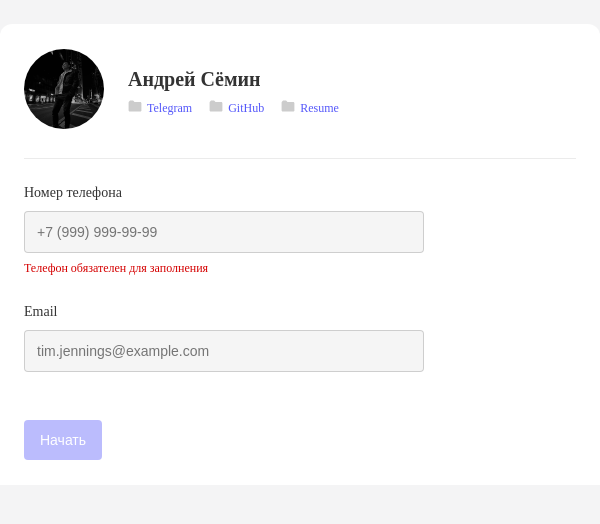
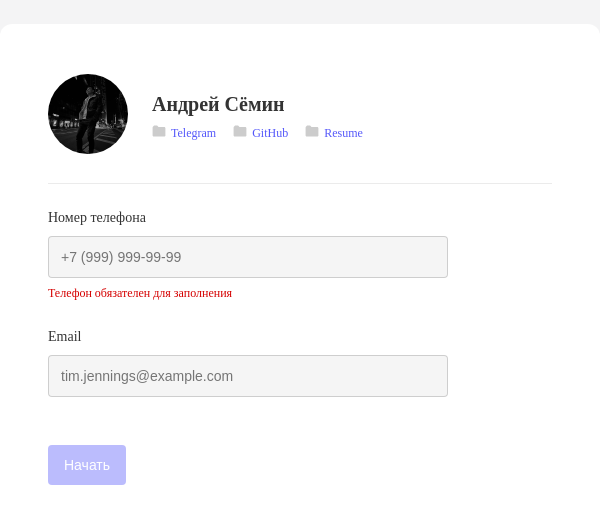
Before and after one commit to AndruhaSem/front-cloud-camp, a React (Create React App) app: page /create/create in a window 600 px wide. Shown: the top 524 px of the page. Built offline with nearby package versions, Linux system fonts and the light colour scheme; a web font is replaced by a local one.

Commit message:
examination

```diff
--- a/src/app/styles/form-screen.css
+++ b/src/app/styles/form-screen.css
@@ -1,18 +1,15 @@
 @media (max-width: 620px) {
   .main-container {
-    .forms-screen-container {
-      padding: 25px 24px;
-    }
+    padding: 25px 24px;
   }
 }
 @media (min-width: 480px) {
   .form-modal {
     width: 396px;
   }
-  .main-container {
-    .error-modal {
-      width: 392px;
-    }
+
+  .error-modal {
+    width: 392px;
   }
 }
 .forms-screen-container {
```
